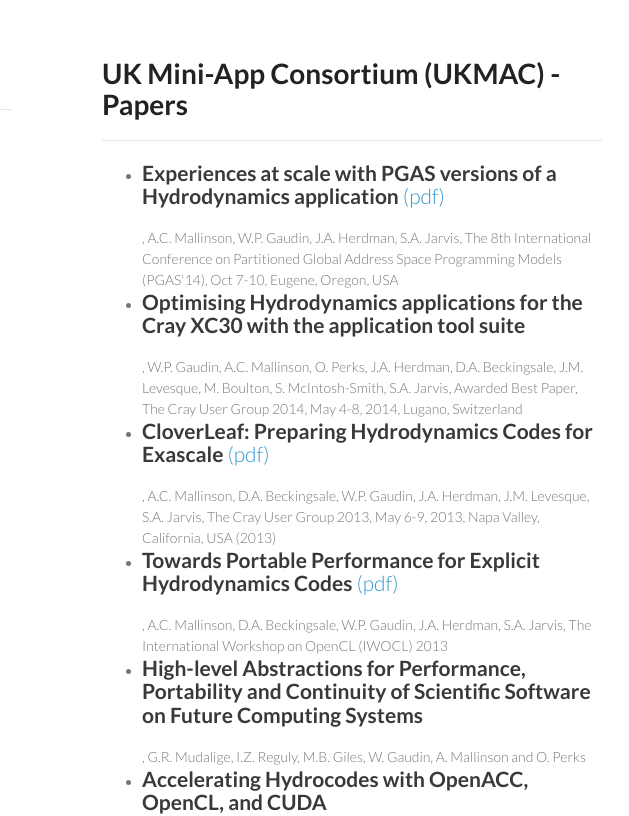
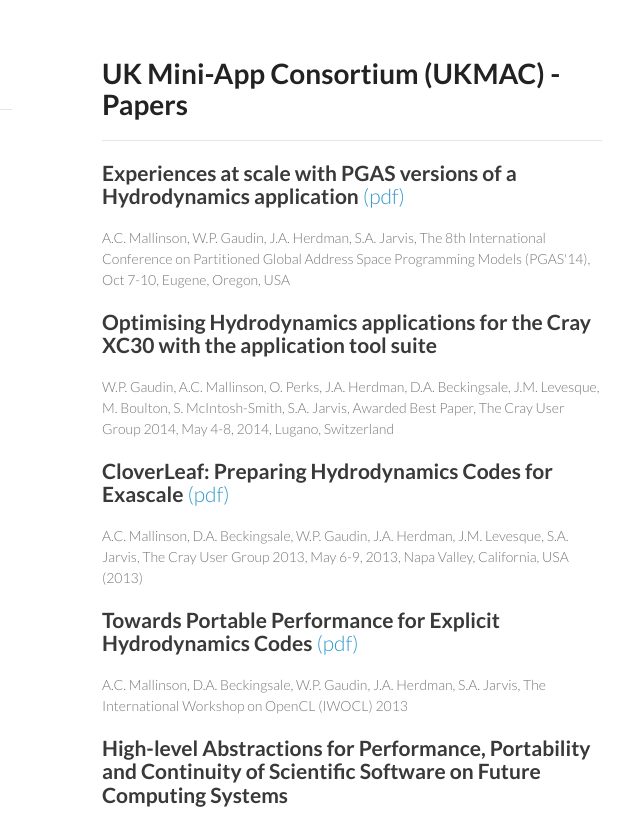
Before and after one commit to UK-MAC/uk-mac.github.com, a plain HTML site: page papers.html in a window 1280 px wide. Shown: the top 816 px of the page, 468-1097 px from the left. Drawn offline with Linux system fonts and the light colour scheme.

Commit message:
Update papers.html

```diff
--- a/papers.html
+++ b/papers.html
@@ -26,22 +26,25 @@
       </header>
       <section>
         <h1>UK Mini-App Consortium (UKMAC) - Papers</h1><hr />
-<p>
-<ul>
-<li><h2>Experiences at scale with PGAS versions of a Hydrodynamics application <a href="http://nic.uoregon.edu/pgas14/papers/pgas14_submission_3.pdf">(pdf)</a>  </h2>, A.C. Mallinson, W.P. Gaudin, J.A. Herdman, S.A. Jarvis, The 8th International Conference on Partitioned Global Address Space Programming Models (PGAS'14), Oct 7-10, Eugene, Oregon, USA</li>
+<h2>Experiences at scale with PGAS versions of a Hydrodynamics application <a href="http://nic.uoregon.edu/pgas14/papers/pgas14_submission_3.pdf">(pdf)</a>  </h2>
+<p> A.C. Mallinson, W.P. Gaudin, J.A. Herdman, S.A. Jarvis, The 8th International Conference on Partitioned Global Address Space Programming Models (PGAS'14), Oct 7-10, Eugene, Oregon, USA</p>
 
-<li><h2>Optimising Hydrodynamics applications for the Cray XC30 with the application tool suite </h2>, W.P. Gaudin, A.C. Mallinson, O. Perks, J.A. Herdman, D.A. Beckingsale, J.M. Levesque, M. Boulton, S. McIntosh-Smith, S.A. Jarvis, Awarded Best Paper, The Cray User Group 2014, May 4-8, 2014, Lugano, Switzerland</li>
+<h2>Optimising Hydrodynamics applications for the Cray XC30 with the application tool suite </h2>
+<p> W.P. Gaudin, A.C. Mallinson, O. Perks, J.A. Herdman, D.A. Beckingsale, J.M. Levesque, M. Boulton, S. McIntosh-Smith, S.A. Jarvis, Awarded Best Paper, The Cray User Group 2014, May 4-8, 2014, Lugano, Switzerland</p>
 
-<li><h2>CloverLeaf: Preparing Hydrodynamics Codes for Exascale <a href="https://cug.org/proceedings/cug2013_proceedings/includes/files/pap130.pdf">(pdf)</a> </h2>, A.C. Mallinson, D.A. Beckingsale, W.P. Gaudin, J.A. Herdman, J.M. Levesque, S.A. Jarvis, The Cray User Group 2013, May 6-9, 2013, Napa Valley, California, USA (2013)</li>
+<h2>CloverLeaf: Preparing Hydrodynamics Codes for Exascale <a href="https://cug.org/proceedings/cug2013_proceedings/includes/files/pap130.pdf">(pdf)</a> </h2>
+<p> A.C. Mallinson, D.A. Beckingsale, W.P. Gaudin, J.A. Herdman, J.M. Levesque, S.A. Jarvis, The Cray User Group 2013, May 6-9, 2013, Napa Valley, California, USA (2013)</p>
 
-<li><h2>Towards Portable Performance for Explicit Hydrodynamics Codes <a href="http://eprints.dcs.warwick.ac.uk/1756/1/mallinson_iwocl_2013.pdf">(pdf)</a></h2>, A.C. Mallinson, D.A. Beckingsale, W.P. Gaudin, J.A. Herdman, S.A. Jarvis, The International Workshop on OpenCL (IWOCL) 2013</li>
+<h2>Towards Portable Performance for Explicit Hydrodynamics Codes <a href="http://eprints.dcs.warwick.ac.uk/1756/1/mallinson_iwocl_2013.pdf">(pdf)</a></h2>
+<p> A.C. Mallinson, D.A. Beckingsale, W.P. Gaudin, J.A. Herdman, S.A. Jarvis, The International Workshop on OpenCL (IWOCL) 2013</p>
 
-<li><h2>High-level Abstractions for Performance, Portability and Continuity of Scientific Software on Future Computing Systems</h2>, G.R. Mudalige, I.Z. Reguly, M.B. Giles, W. Gaudin, A. Mallinson and O. Perks</li>
+<h2>High-level Abstractions for Performance, Portability and Continuity of Scientific Software on Future Computing Systems</h2>
+<p> G.R. Mudalige, I.Z. Reguly, M.B. Giles, W. Gaudin, A. Mallinson and O. Perks</p>
 
-<li><h2>Accelerating Hydrocodes with OpenACC, OpenCL, and CUDA</h2>, JA Herdman, WP Gaudin, S McIntosh-Smith, M Boulton, DA Beckingsale, AC Mallinson, SA Jarvis, 3rd International Workshop on Performance Modeling, Benchmarking and Simulation (PMBS12), held as part of the International Conference for High Performance Computing, Networking, Storage and Analysis (SC12), Salt Lake City, November 10-16, 2012.</li>
+<h2>Accelerating Hydrocodes with OpenACC, OpenCL, and CUDA</h2>
+<p>JA Herdman, WP Gaudin, S McIntosh-Smith, M Boulton, DA Beckingsale, AC Mallinson, SA Jarvis, 3rd International Workshop on Performance Modeling, Benchmarking and Simulation (PMBS12), held as part of the International Conference for High Performance Computing, Networking, Storage and Analysis (SC12), Salt Lake City, November 10-16, 2012.</p>
 
-</ul>
-</p>
+
 
       </section>
       <footer>
```
